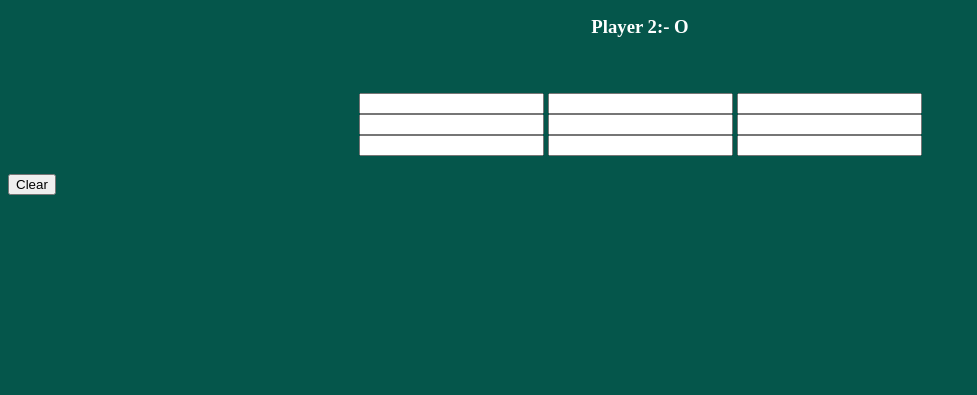
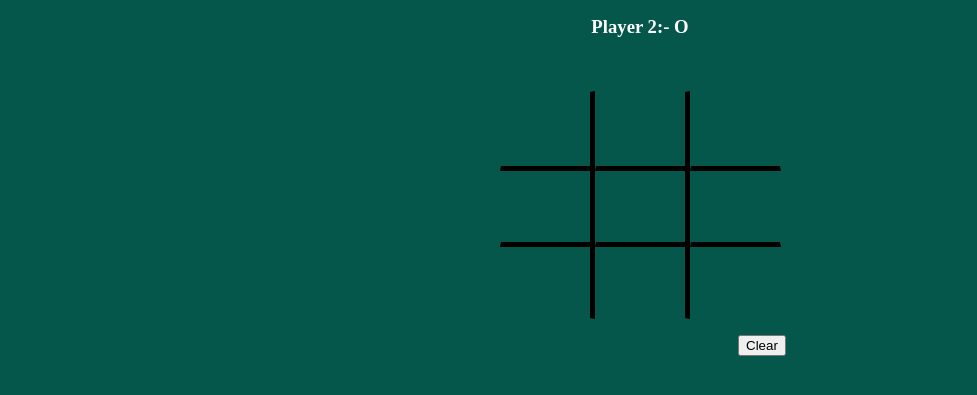
Before and after one commit to AyushiAnderiya/Tic-Tac-Toe, a plain HTML site: page Index.html in a window 1280 px wide. Shown: the part 123-518 px from the top of the page, without its empty margins (0-977 px from the left). Drawn offline with Linux system fonts and the light colour scheme.

Commit message:
Modify CSS file

```diff
--- a/Index.css
+++ b/Index.css
@@ -14,3 +14,25 @@ h3{
 #div1{
     text-align: center;
 }
+#b1, #b2, #b3, #b4, #b5,
+	#b6, #b7, #b8, #b9 {
+		width: 85px;
+		height: 72px;
+		margin: -2px;
+		border: 1px solid rgba(128, 128, 128, 0);
+		font-size: 30px;
+		text-align: center;
+        background-color: rgba(240, 248, 255, 0);
+	}
+    #b1, #b2, #b3, #b4, #b5,
+	#b6{
+        border-bottom: 5px solid black;
+    }
+    #b1, #b2, #b7, #b4, #b5,
+	#b8{
+        border-right: 5px solid black;
+    }
+
+    button{
+        margin-left: 730px;
+    }
```
